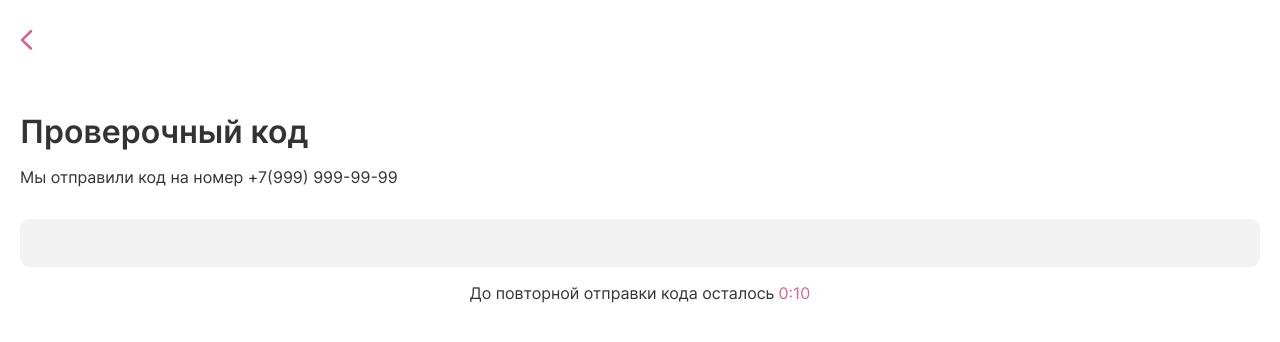
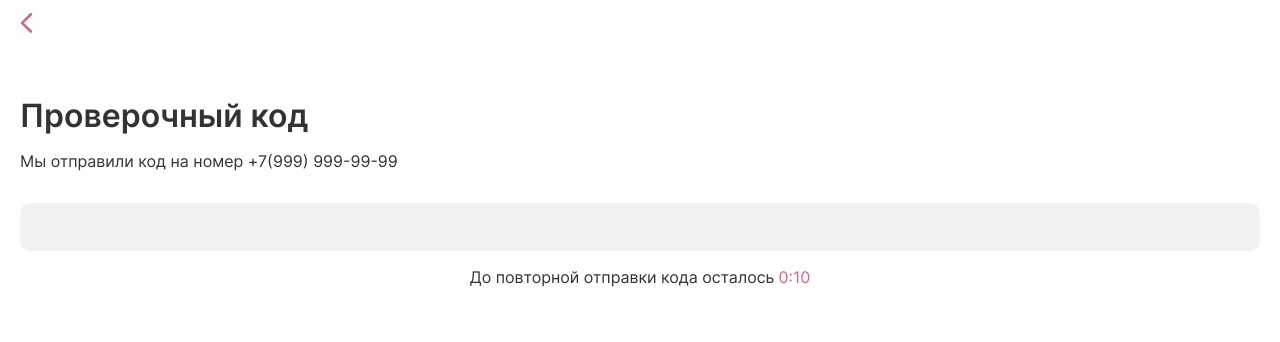
Before and after one commit to hhrum/quasar-react-scan-ecg, a React (Create React App) app: page /phoneconfirm in a window 1280 px wide. Shown: the top 342 px of the page. Built offline with nearby package versions, Linux system fonts and the light colour scheme.

Commit message:
Поменял падинги страниц и формат таймера повторной отправки

```diff
--- a/src/pages/AuthPage/AuthPage.scss
+++ b/src/pages/AuthPage/AuthPage.scss
@@ -1,5 +1,5 @@
 .auth-page {
-  padding-top: 109px;
+  padding-top: 93px;
 
   &__title {
     padding-bottom: 16px;
--- a/src/pages/PhoneConfirmPage/PhoneConfirmPage.scss
+++ b/src/pages/PhoneConfirmPage/PhoneConfirmPage.scss
@@ -1,8 +1,8 @@
 .phone-confirm-page {
-  padding-top: 56px;
+  padding-top: 57px;
 
   &__header {
-    padding: 29px 20px 0;
+    padding: 12px 20px 0;
   }
 
   &__phone-title {
--- a/src/pages/PhoneConfirmPage/PhoneConfirmPage.tsx
+++ b/src/pages/PhoneConfirmPage/PhoneConfirmPage.tsx
@@ -14,9 +14,14 @@ import './PhoneConfirmPage.scss'
 function PhoneConfirmPage() {
   const [time, setTime] = useState(15)
   const [isCounting, setIsCounting] = useState(true)
+  const getStringTime = (timeSeconds: number) => {
+    if (timeSeconds.toString().length === 1) {
+      return `0${timeSeconds.toString()}`
+    }
+    return timeSeconds.toString()
+  }
   const minutes = Math.floor(time / 60)
-  const seconds = Math.floor(time - minutes * 60)
-
+  const seconds = getStringTime(Math.floor(time - minutes * 60))
   useEffect(() => {
     const timeInterval = setInterval(() => {
       setTime((prevState) => (prevState >= 0 ? prevState - 1 : 0))
@@ -26,7 +31,6 @@ function PhoneConfirmPage() {
     }
     return () => clearInterval(timeInterval)
   }, [time])
-
   const getDefaultTime = () => {
     setIsCounting(true)
     setTime(15)
```
